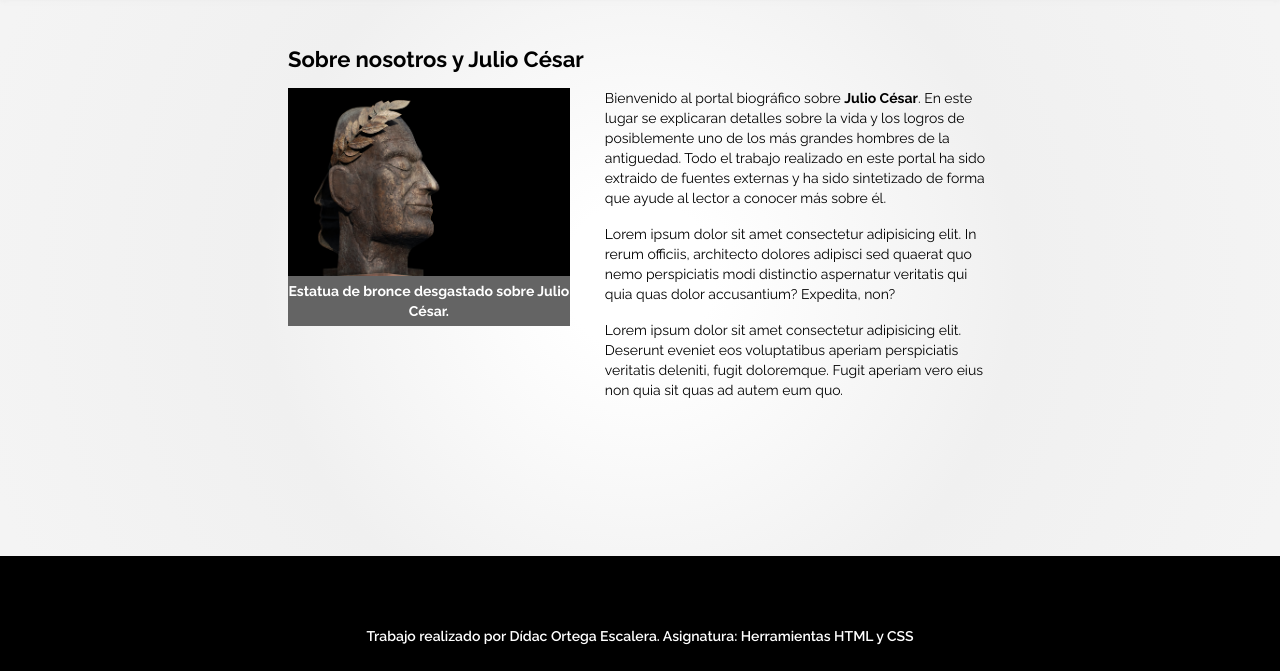
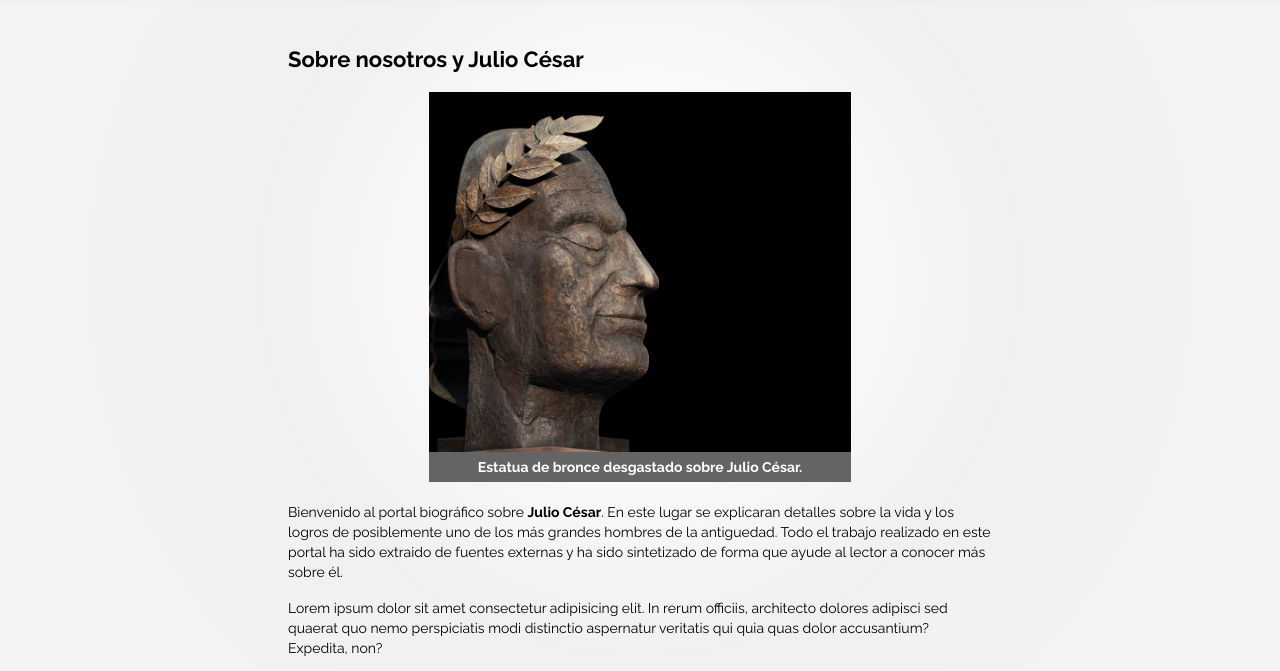
Before and after one commit to Tarkras/portal_bibliografico, a website built with Parcel: page src/html/presentacion.html in a window 1280 px wide. Shown: the part 124-795 px from the top of the page. Built offline with nearby package versions, Linux system fonts and the light colour scheme.

Commit message:
Added height for breakpoints for images

```diff
--- a/src/css/config.css
+++ b/src/css/config.css
@@ -14,7 +14,7 @@ main {
   min-height: calc(100% - 18.125rem);
 }
 
-section {
+section, article {
   margin-bottom: 3.125rem;
 }
 
@@ -56,14 +56,19 @@ img {
 
 figure {
   width: 100%;
-  margin: 0;
+  margin: 20px auto 20px auto;
   text-align: center;
 }
 
+@media (min-width: 769px) {
+  figure {
+    max-width: 70%;
+  }
+}
 
 @media (min-width: 992px) {
   figure {
-    width: 40%;
+    max-width: 60%;
   }
 }
 
--- a/src/css/styles.css
+++ b/src/css/styles.css
@@ -69,3 +69,31 @@ i.active {
     width: 45%;
   }
 }
+
+.image-height {
+  height: 300px;
+}
+
+@media (min-width: 576px) {
+  .image-height {
+    height: 320px;
+  }
+}
+
+@media (min-width: 769px) {
+  .image-height {
+    height: 300px;
+  }
+}
+
+@media (min-width: 992px) {
+  .image-heightn {
+    height: 190px;
+  }
+}
+
+@media (min-width: 1200px) {
+  .image-height {
+    height: 360px;
+  }
+}
--- a/src/html/presentacion.html
+++ b/src/html/presentacion.html
@@ -28,12 +28,10 @@
     <section class="entity-presentation-section">
       <div class="container">
         <h1>Sobre nosotros y Julio César</h1>
-        <div class="dis-flex justify-space-between">
           <figure>
-            <img src="../static/julius-caesar.jpg" alt="Perfil de bronce de Julio César">
+            <img class="image-height" src="../static/julius-caesar.jpg" alt="Perfil de bronce de Julio César">
             <figcaption><span>Estatua de bronce desgastado sobre Julio César.</span></figcaption>
           </figure>
-          <div class="w-55">
           <p>Bienvenido al portal biográfico sobre <strong>Julio César</strong>. En este lugar se explicaran detalles sobre la vida y los logros de posiblemente uno de los
             más grandes hombres de la antiguedad. Todo el trabajo realizado en este portal ha sido extraido de fuentes externas y ha sido sintetizado de forma
             que ayude al lector a conocer más sobre él.</p>
@@ -41,8 +39,6 @@
             Lorem ipsum dolor sit amet consectetur adipisicing elit. In rerum officiis, architecto dolores adipisci sed quaerat quo nemo perspiciatis modi distinctio aspernatur veritatis qui quia quas dolor accusantium? Expedita, non?
           </p>
           <p>Lorem ipsum dolor sit amet consectetur adipisicing elit. Deserunt eveniet eos voluptatibus aperiam perspiciatis veritatis deleniti, fugit doloremque. Fugit aperiam vero eius non quia sit quas ad autem eum quo.</p>
-          </div>
-        </div>
       </div>
     </section>
   </main>
```
Also changed, not shown: src/html/detalles/detalles1.html (+2 -2 lines). Lines whose indentation alone changed are shown as unchanged.
